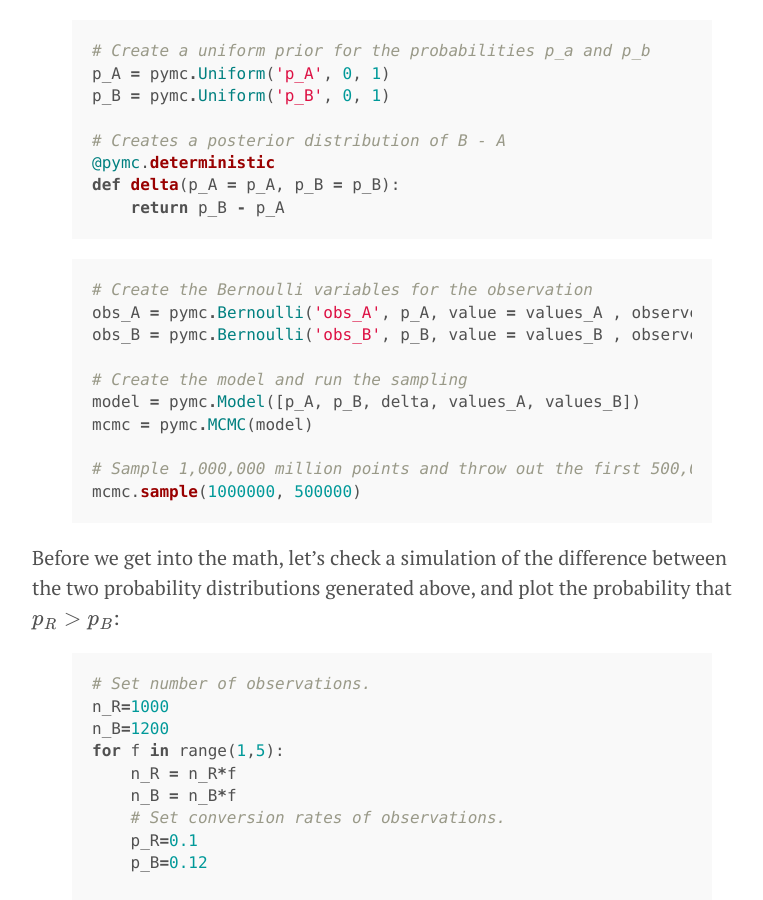
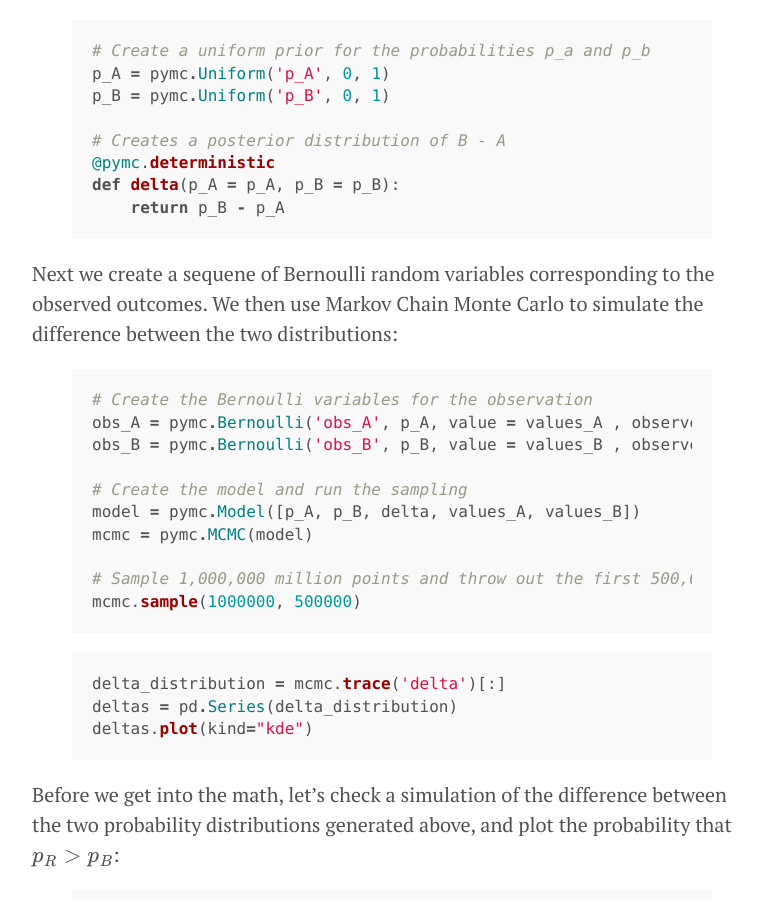
Before and after one commit to doriang102/doriang102.github.io, a Jekyll site: the page built from _posts/2017-05-28-hypothesis-testing.md, in a window 1280 px wide and 900 px high, scrolled down 9490 px. Shown: the whole window, without its empty margins (248-1011 px from the left). Built offline with Jekyll 4.4.1, drawn with Linux system fonts in a browser that asks for light colours; our own code applies the rules of GitHub Pages for plain Markdown files; formulas are drawn with MathJax 3.

Commit message:
Update 2017-05-28-hypothesis-testing.md

```diff
--- a/_posts/2017-05-28-hypothesis-testing.md
+++ b/_posts/2017-05-28-hypothesis-testing.md
@@ -282,6 +282,7 @@ def delta(p_A = p_A, p_B = p_B):
 
 {% endhighlight %}
 
+Next we create a sequene of Bernoulli random variables corresponding to the observed outcomes. We then use Markov Chain Monte Carlo to simulate the difference between the two distributions:
 
 {% highlight ruby %}
 # Create the Bernoulli variables for the observation
@@ -295,6 +296,13 @@ mcmc = pymc.MCMC(model)
 # Sample 1,000,000 million points and throw out the first 500,000
 mcmc.sample(1000000, 500000)
 
+{% endhighlight %}
+
+
+{% highlight ruby %}
+delta_distribution = mcmc.trace('delta')[:]
+deltas = pd.Series(delta_distribution)
+deltas.plot(kind="kde")
 {% endhighlight %}
 
 Before we get into the math, let's check a simulation of the difference between the two probability distributions generated above, and plot the probability that $$p_R > p_B$$:
```
